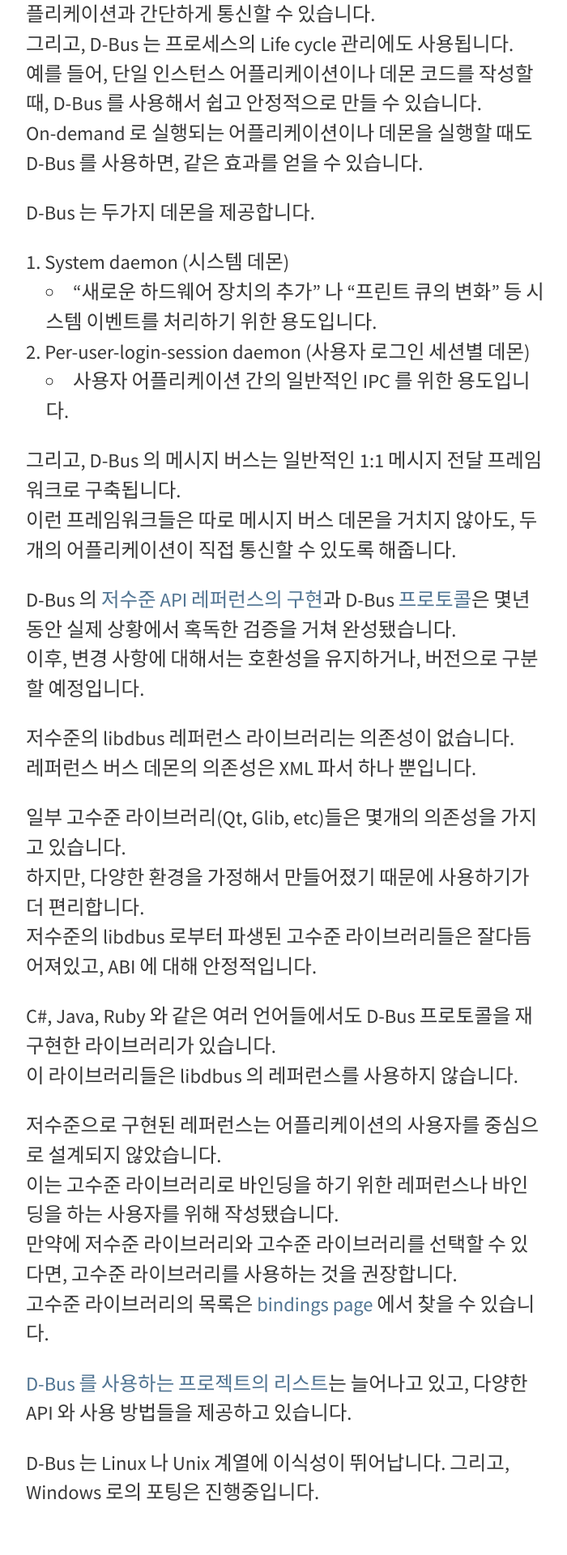
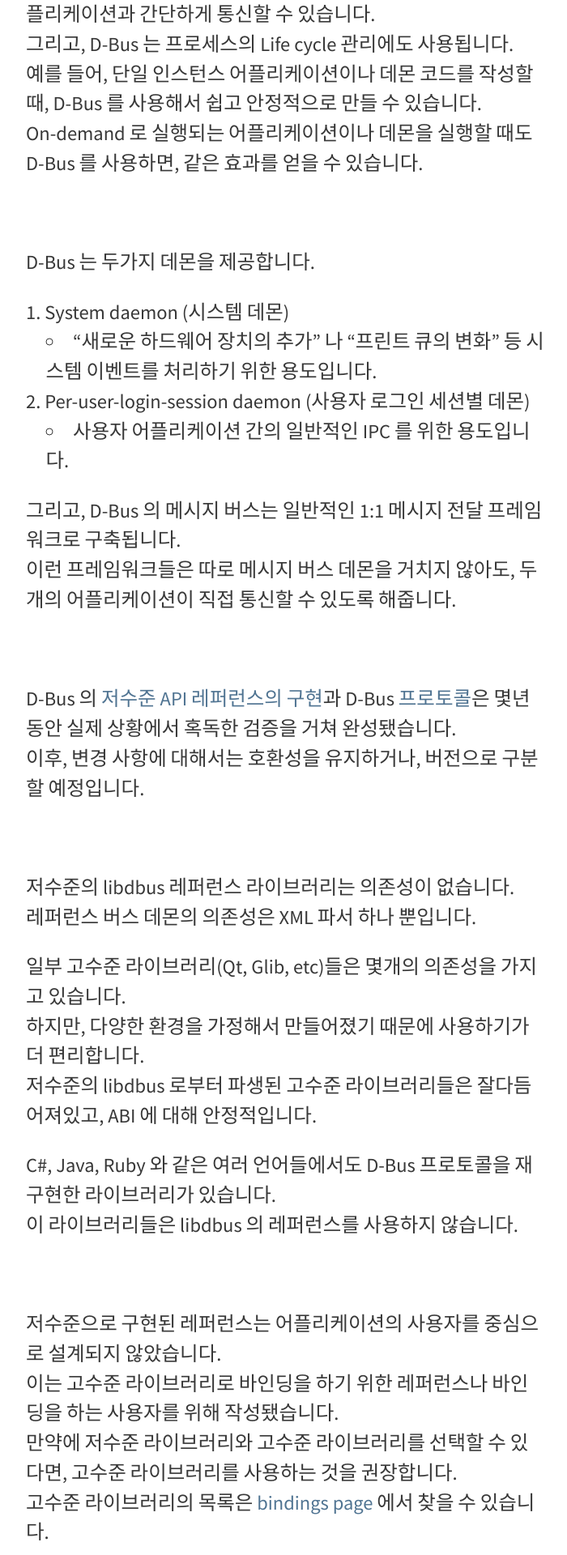
Before and after one commit to kssim/blog, a Jekyll site: the page built from _posts/2018-03-18-what-is-d-bus.md, in a window 1280 px wide. Shown: the part 348-2268 px from the top of the page at 81% size, without its empty margins (288-988 px from the left). Built offline with Jekyll 4.4.1, drawn with Linux system fonts in a browser that asks for light colours.

Commit message:
trim blog posts

```diff
--- a/_posts/2018-03-18-what-is-d-bus.md
+++ b/_posts/2018-03-18-what-is-d-bus.md
@@ -12,20 +12,23 @@ D-Bus 는 메시지 버스 시스템입니다. 이 녀석을 이용하면, 다
 예를 들어, 단일 인스턴스 어플리케이션이나 데몬 코드를 작성할 때, D-Bus 를 사용해서 쉽고 안정적으로 만들 수 있습니다.
 On-demand 로 실행되는 어플리케이션이나 데몬을 실행할 때도 D-Bus 를 사용하면, 같은 효과를 얻을 수 있습니다.
 
+<br/>
 
 D-Bus 는 두가지 데몬을 제공합니다.
-  1. System daemon (시스템 데몬)
-      * "새로운 하드웨어 장치의 추가" 나 "프린트 큐의 변화" 등 시스템 이벤트를 처리하기 위한 용도입니다.
-  2. Per-user-login-session daemon (사용자 로그인 세션별 데몬)
-      * 사용자 어플리케이션 간의 일반적인 IPC 를 위한 용도입니다.
+1. System daemon (시스템 데몬)
+  * "새로운 하드웨어 장치의 추가" 나 "프린트 큐의 변화" 등 시스템 이벤트를 처리하기 위한 용도입니다.
+2. Per-user-login-session daemon (사용자 로그인 세션별 데몬)
+  * 사용자 어플리케이션 간의 일반적인 IPC 를 위한 용도입니다.
 
 그리고, D-Bus 의 메시지 버스는 일반적인 1:1 메시지 전달 프레임워크로 구축됩니다.
 이런 프레임워크들은 따로 메시지 버스 데몬을 거치지 않아도, 두 개의 어플리케이션이 직접 통신할 수 있도록 해줍니다.
 
+<br/>
 
 D-Bus 의 [저수준 API 레퍼런스의 구현](https://dbus.freedesktop.org/doc/api/html/index.html)과 D-Bus [프로토콜](https://dbus.freedesktop.org/doc/dbus-specification.html)은 몇년 동안 실제 상황에서 혹독한 검증을 거쳐 완성됐습니다.
 이후, 변경 사항에 대해서는 호환성을 유지하거나, 버전으로 구분할 예정입니다.
 
+<br/>
 
 저수준의 libdbus 레퍼런스 라이브러리는 의존성이 없습니다.
 레퍼런스 버스 데몬의 의존성은 XML 파서 하나 뿐입니다.
@@ -38,13 +41,14 @@ D-Bus 의 [저수준 API 레퍼런스의 구현](https://dbus.freedesktop.org/do
 C#, Java, Ruby 와 같은 여러 언어들에서도 D-Bus 프로토콜을 재구현한 라이브러리가 있습니다.
 이 라이브러리들은 libdbus 의 레퍼런스를 사용하지 않습니다.
 
+<br/>
 
 저수준으로 구현된 레퍼런스는 어플리케이션의 사용자를 중심으로 설계되지 않았습니다.
 이는 고수준 라이브러리로 바인딩을 하기 위한 레퍼런스나 바인딩을 하는 사용자를 위해 작성됐습니다.
 만약에 저수준 라이브러리와 고수준 라이브러리를 선택할 수 있다면, 고수준 라이브러리를 사용하는 것을 권장합니다.
 고수준 라이브러리의 목록은 [bindings page](https://www.freedesktop.org/wiki/Software/DBusBindings/) 에서 찾을 수 있습니다.
 
+<br/>
 
 [D-Bus 를 사용하는 프로젝트의 리스트](https://www.freedesktop.org/wiki/Software/DbusProjects/)는 늘어나고 있고, 다양한 API 와 사용 방법들을 제공하고 있습니다.
-
 D-Bus 는 Linux 나 Unix 계열에 이식성이 뛰어납니다. 그리고, Windows 로의 포팅은 진행중입니다.
```
Also changed, not shown: _posts/2018-03-20-d-bus-specification-introduction.md (+5 -3 lines).
